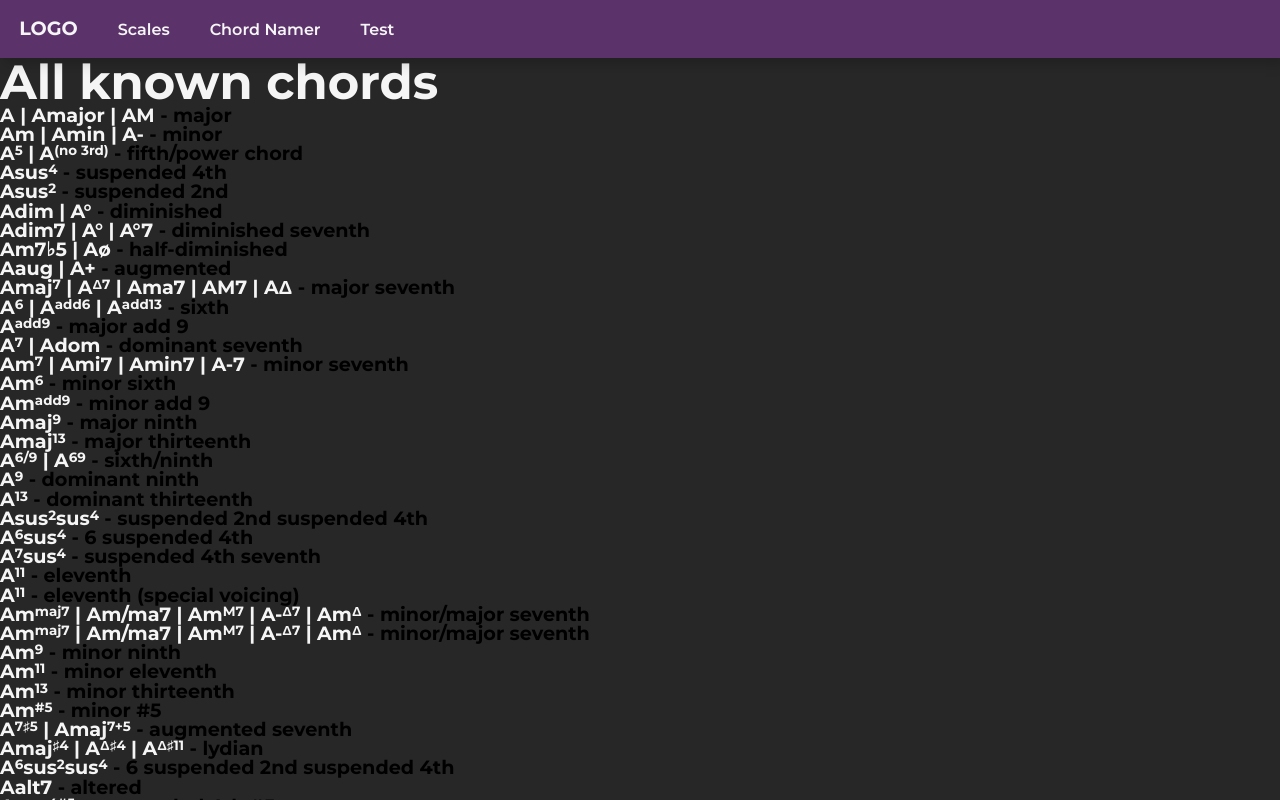
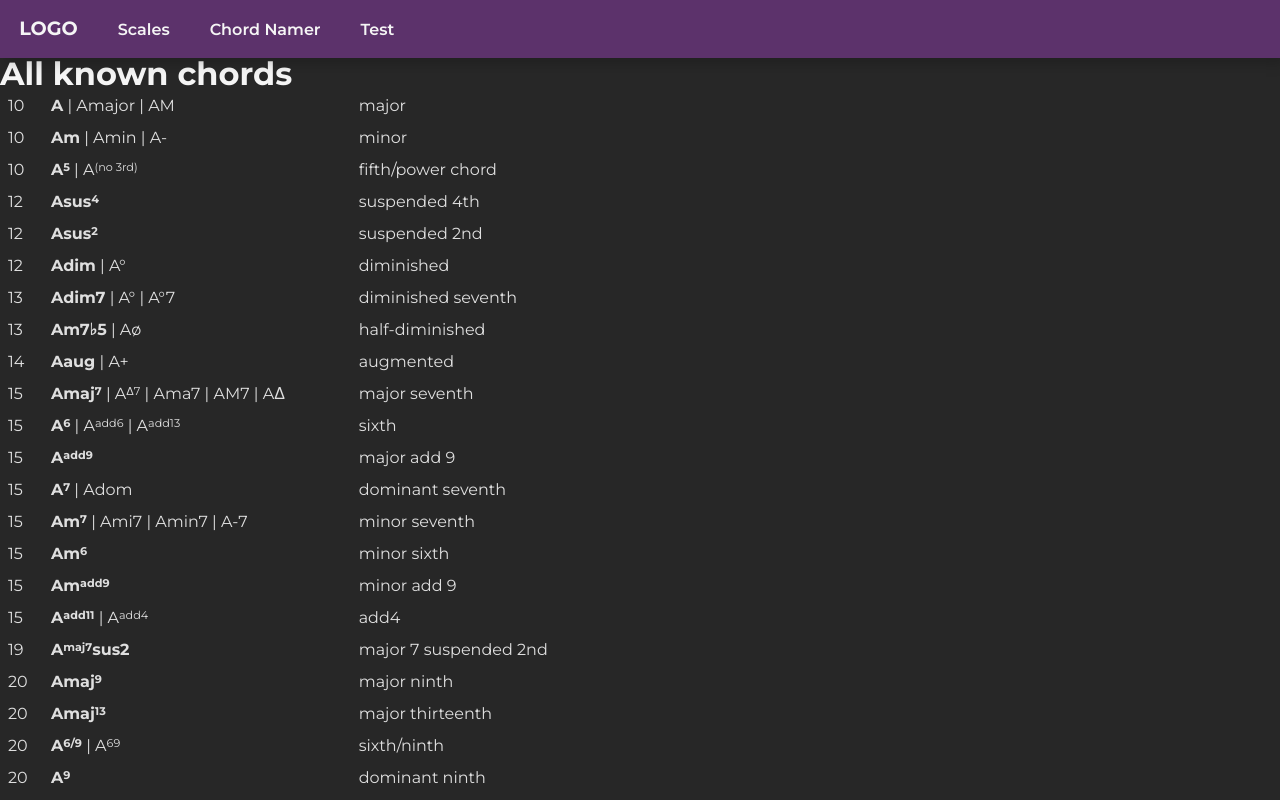
Before and after one commit to pannacotta98/guitar-app, a React (Create React App) app: page / in a window 1280 px wide. Both pictures are taken after a click on the item "Test". Shown: the top 800 px of the page. Built offline with nearby package versions, Linux system fonts and the light colour scheme.

Commit message:
Fix some warnings, debug screen and add some chords

```diff
--- a/src/components/ScaleVisualizer.js
+++ b/src/components/ScaleVisualizer.js
@@ -36,7 +36,7 @@ export default class ScaleVisualizer extends Component {
           onChange={(event) => this.setState({ selectedScale: event.target.value })}
         >
           {Array.from(SCALES_SRC.keys()).map((name) => (
-            <option>{name}</option>
+            <option key={name}>{name}</option>
           ))}
         </select>
         <BigFretBoard
--- a/src/components/TestComponent.js
+++ b/src/components/TestComponent.js
@@ -2,6 +2,16 @@ import React from 'react';
 import ChordGenerator from '../logic/ChordGenerator';
 // import ChordIntervals from './logic/ChordIntervals';
 import { CHORDS_SRC } from '../logic/musicalData';
+import styled from 'styled-components';
+
+const HoverableTableRow = styled.tr`
+  &:hover {
+    background-color: black;
+  }
+  td {
+    padding: 0.5rem;
+  }
+`;
 
 export default class TestComponent extends React.Component {
   componentDidMount() {
@@ -25,23 +35,50 @@ export default class TestComponent extends React.Component {
   render() {
     return (
       <>
-        <h1>All known chords</h1>
-        {/* TODO */}
+        <h2>All known chords</h2>
+        <table>
+          <tbody>
             {[...CHORDS_SRC]
               .sort((a, b) => a.weight - b.weight)
               .map((chord, index) => (
-            <h3
-              key={index}
+                <HoverableTableRow key={index}>
+                  <td>{chord.weight}</td>
+                  <td
                     dangerouslySetInnerHTML={{
-                __html:
-                  chord.abbr.map((q) => 'A' + q).join(' | ') +
-                  '<span style="color: black;"> - ' +
-                  chord.fullName +
-                  '</span>',
+                      __html: chord.abbr
+                        .map((q, i) => (i === 0 ? '<b>A' + q + '</b>' : 'A' + q))
+                        .join(' | '),
                     }}
-            />
+                  ></td>
+                  <td>{chord.fullName}</td>
+                  {/* <td>{chord.scale}</td> */}
+                </HoverableTableRow>
               ))}
+          </tbody>
+        </table>
       </>
     );
+    // return (
+    //   <>
+    //     <h1>All known chords</h1>
+    //     {[...CHORDS_SRC]
+    //       .sort((a, b) => a.weight - b.weight)
+    //       .map((chord, index) => (
+    //         <h3
+    //           key={index}
+    //           dangerouslySetInnerHTML={{
+    //             __html:
+    //               '' +
+    //               chord.weight +
+    //               ' &mdash; ' +
+    //               chord.abbr.map((q) => 'A' + q).join(' | ') +
+    //               '<span style="color: black;"> - ' +
+    //               chord.fullName +
+    //               '</span>',
+    //           }}
+    //         />
+    //       ))}
+    //   </>
+    // );
   }
 }
--- a/src/globalStyles.js
+++ b/src/globalStyles.js
@@ -88,6 +88,10 @@ sup {
   font-size: 0.7em;
 }
 
+b {
+  font-weight: bold;
+}
+
 body {
   color: var(--dimmer-text-color);
   font-family: 'Montserrat', sans-serif;
--- a/src/logic/ChordGenerator.js
+++ b/src/logic/ChordGenerator.js
@@ -58,6 +58,7 @@ export default class ChordGenerator {
   }
 
   nameChord(fingering) {
+    console.log('Naming chord');
     const notesInChord = [];
     for (let i = 0; i < fingering.length; ++i) {
       // if string is not muted
@@ -130,7 +131,7 @@ export default class ChordGenerator {
     if (value !== undefined) {
       return value;
     } else {
-      console.warn(
+      console.log(
         'Could not name chord with intervals:',
         intervals,
         intervals
--- a/src/logic/IntervalUtilities.js
+++ b/src/logic/IntervalUtilities.js
@@ -1,7 +1,7 @@
 // TODO Think about some more elegant solution for this
 const noteNames = ['C', 'C#', 'D', 'Eb', 'E', 'F', 'F#', 'G', 'G#', 'A', 'Bb', 'B'];
 
-export default {
+const IntervalUtilities = {
   /**
    * Returns the note normalized to octave 0
    * @param {number} noteNumber
@@ -68,3 +68,5 @@ export default {
     return intervals;
   },
 };
+
+export default IntervalUtilities;
--- a/src/logic/musicalData.js
+++ b/src/logic/musicalData.js
@@ -36,7 +36,6 @@ const SCALES_SRC = new Map(
  * A large number means complicated and a low one means simple
  */
 const CHORDS_SRC = [
-  // MAJOR
   {
     notes: '1 3 5',
     fullName: 'major',
@@ -93,7 +92,6 @@ const CHORDS_SRC = [
     scale: 'Harmonic Maj',
     weight: 30,
   },
-  // -- major add chords
   {
     notes: '1 3 (5) 9',
     fullName: 'major add 9',
@@ -101,8 +99,6 @@ const CHORDS_SRC = [
     scale: '???',
     weight: 15,
   },
-  // DOMINANT/SEVENTH
-  // -- normal
   {
     notes: '1 3 (5) b7',
     fullName: 'dominant seventh',
@@ -131,9 +127,8 @@ const CHORDS_SRC = [
     scale: 'Lydian Dominant (melodic minor 4th mode)',
     weight: 30,
   },
-  // -- altered
   {
-    notes: '1 3 (5) b7 b9 (#9,b5,6..)',
+    notes: '1 3 (5) b7 b9 (#9,b5,6..)', // TODO Does this notation work!?
     fullName: 'dominant ♭9',
     abbr: ['<sup>7♭9</sup>'],
     scale: 'Half-tone/tone (8 note scale), 1/2 step/whole step Diminished scale, Octatonic scale.',
@@ -153,7 +148,6 @@ const CHORDS_SRC = [
     scale: 'Locrian ♭4 (super-locrian)',
     weight: 25,
   },
-  // -- suspended
   {
     notes: '1 4 (5)',
     fullName: 'suspended 4th',
@@ -217,7 +211,6 @@ const CHORDS_SRC = [
     scale: 'Phrygian or phrygian ♯6',
     weight: 27,
   },
-  // -- -- added
   {
     notes: '1 4 #5',
     fullName: 'suspended 4th #5',
@@ -225,7 +218,13 @@ const CHORDS_SRC = [
     scale: '???',
     weight: 25,
   },
-  // MINOR
+  {
+    notes: '1 2 5 7',
+    fullName: 'major 7 suspended 2nd',
+    abbr: ['<sup>maj7</sup>sus2'],
+    scale: '???',
+    weight: 19,
+  },
   {
     notes: '1 b3 5',
     fullName: 'minor',
@@ -282,7 +281,6 @@ const CHORDS_SRC = [
     scale: 'Dorian',
     weight: 20,
   },
-  // -- -- added by me
   {
     notes: '1 b3 #5',
     fullName: 'minor #5',
@@ -290,7 +288,6 @@ const CHORDS_SRC = [
     scale: '???',
     weight: 20,
   },
-  // -- add
   {
     notes: '1 2 b3 5',
     fullName: 'minor add 9',
@@ -298,7 +295,6 @@ const CHORDS_SRC = [
     scale: '???',
     weight: 15,
   },
-  // DIMINISHED
   {
     notes: '1 b3 b5',
     fullName: 'diminished',
@@ -320,7 +316,6 @@ const CHORDS_SRC = [
     scale: 'Locrian or locrian ♯2',
     weight: 13,
   },
-  // OTHER
   {
     notes: '1 5',
     fullName: 'fifth/power chord',
@@ -342,6 +337,20 @@ const CHORDS_SRC = [
     scale: 'Whole tone (6 note scale)',
     weight: 21,
   },
+  {
+    notes: '1',
+    fullName: 'note',
+    abbr: ['<sup>(no3, no5)</sup>'],
+    scale: '???',
+    weight: 100, // Prefer other names whenever possible
+  },
+  {
+    notes: '1 3 4 5',
+    fullName: 'add4',
+    abbr: ['<sup>add11</sup>', '<sup>add4</sup>'],
+    scale: '???',
+    weight: 15,
+  },
 ];
 
 export { INTERVAL_NUMBERS, CHORDS_SRC, SCALES_SRC };
```
Lines whose indentation alone changed are shown as unchanged.
